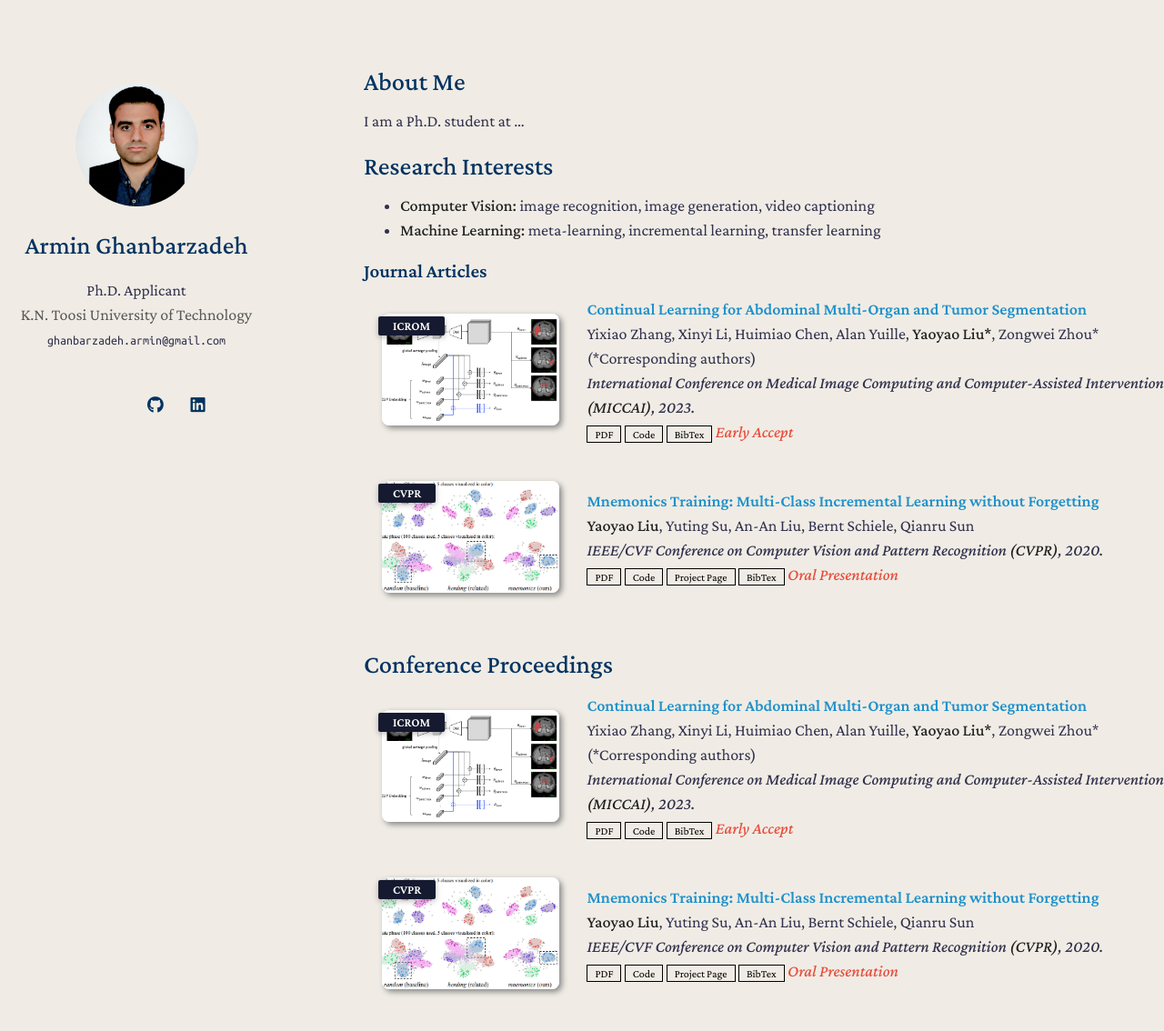
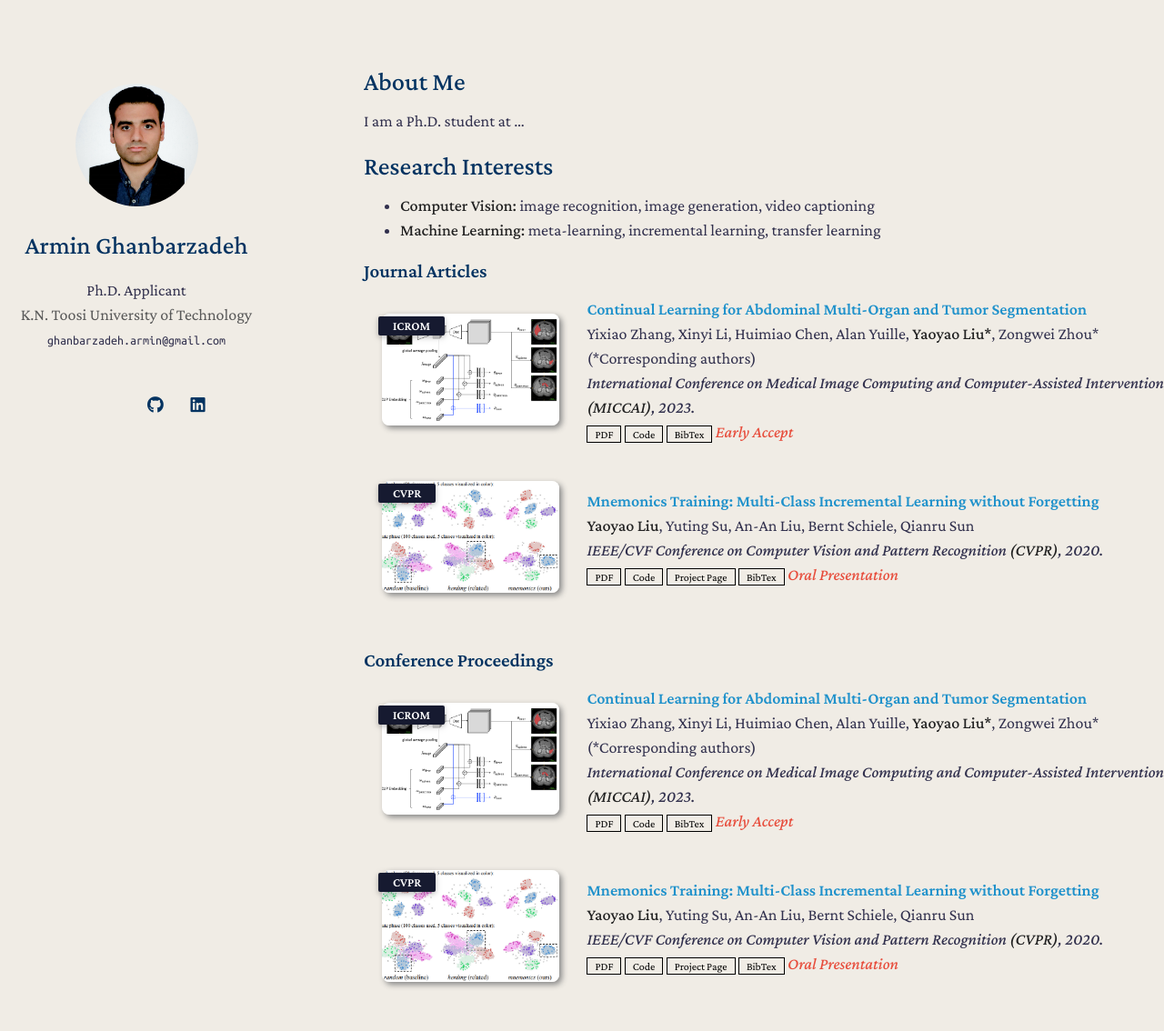
Before and after one commit to ghanbarzadeh/ghanbarzadeh.github.io, a Jekyll site: the page built from index.md, in a window 1280 px wide and 1228 px high. Shown: the top 1134 px of the window at 91% size. Built offline with Jekyll 4.4.1, drawn with Linux system fonts in a browser that asks for light colours; nearby versions of some CDN libraries; a style sheet for code colours, icons or effects is not loaded; our own code applies the rules of GitHub Pages for plain Markdown files.

Commit message:
Update conference.md

```diff
--- a/_includes/conference.md
+++ b/_includes/conference.md
@@ -1,4 +1,4 @@
-<h2 id="publications" style="margin: 2px 0px -15px;">Conference Proceedings</h2>
+<h3 id="publications" style="margin: 2px 0px -15px;">Conference Proceedings</h3>
 
 <div class="publications">
 <ol class="bibliography">
```
